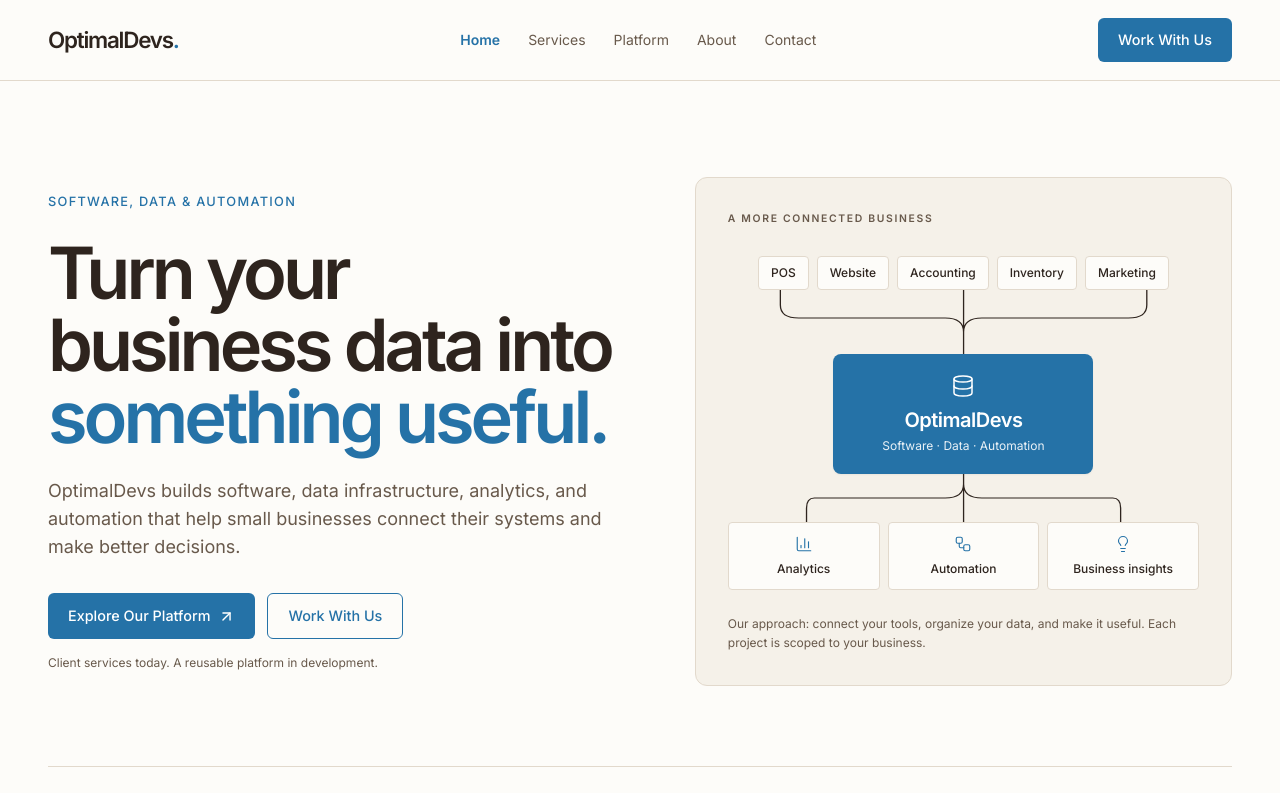
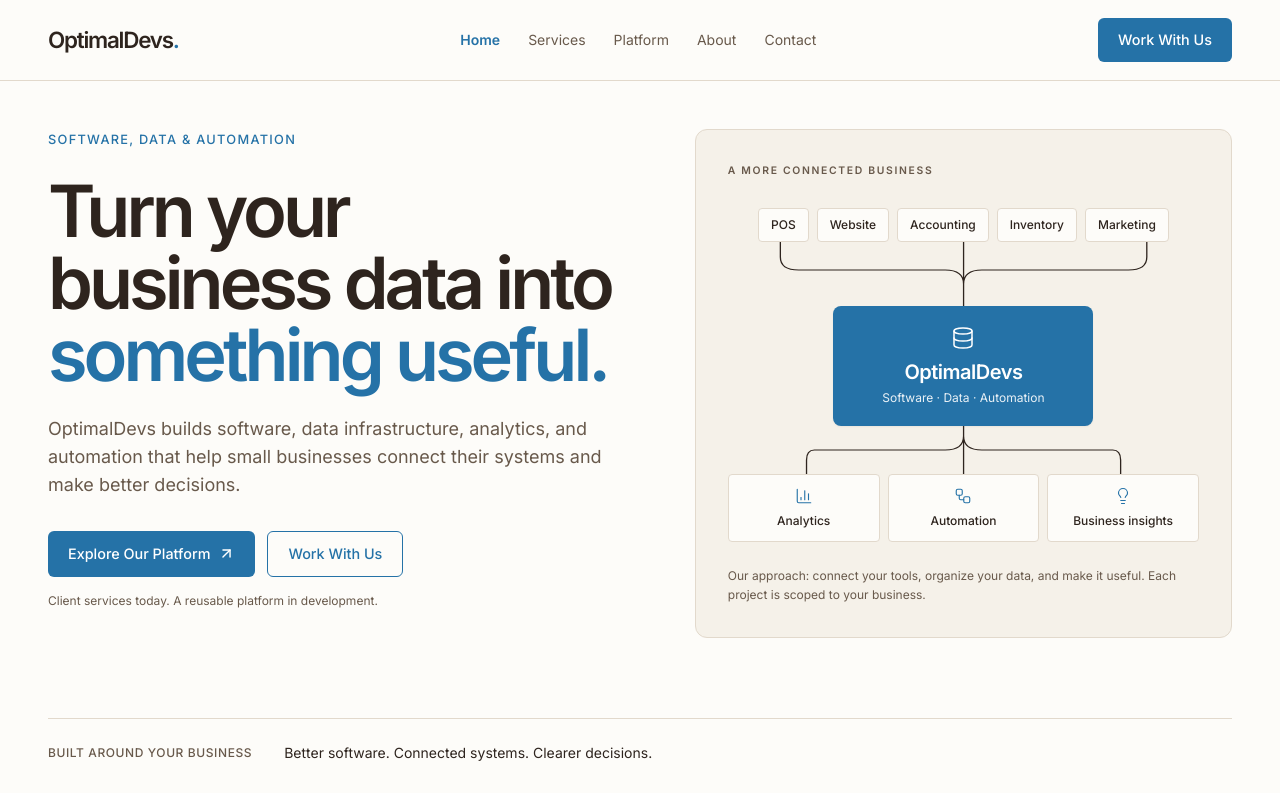
Before and after one commit to victor0302/optimaldevs-site, a React (Vite) app: page / in a window 1280 px wide. Shown: the top 793 px of the page. Built offline with nearby package versions, Linux system fonts and the light colour scheme.

Commit message:
Reduce whitespace above the homepage hero (#39)

```diff
--- a/src/components/home/Hero.jsx
+++ b/src/components/home/Hero.jsx
@@ -4,8 +4,8 @@
 
 export function Hero() {
   return (
-    <section className="pt-16 pb-16 lg:pt-24 lg:pb-20">
-      <div className="site-container grid gap-12 lg:grid-cols-[1.1fr_1fr] lg:items-center lg:gap-14">
+    <section className="pt-10 pb-16 sm:pt-12 lg:pb-20">
+      <div className="site-container grid gap-12 lg:grid-cols-[1.1fr_1fr] lg:items-start lg:gap-14">
         <div>
           <p className="eyebrow mb-6">Software, data & automation</p>
           <h1 className="text-[2.75rem] sm:text-6xl xl:text-[4.5rem] font-semibold leading-[1.06] tracking-[-0.055em]">
```
